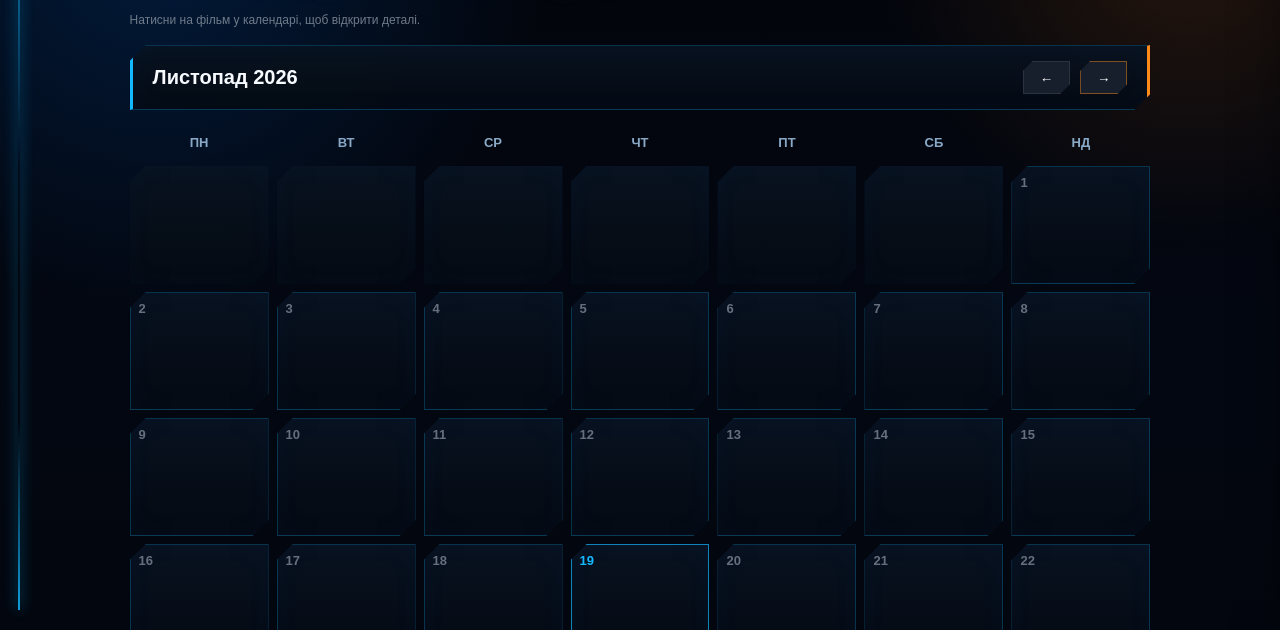
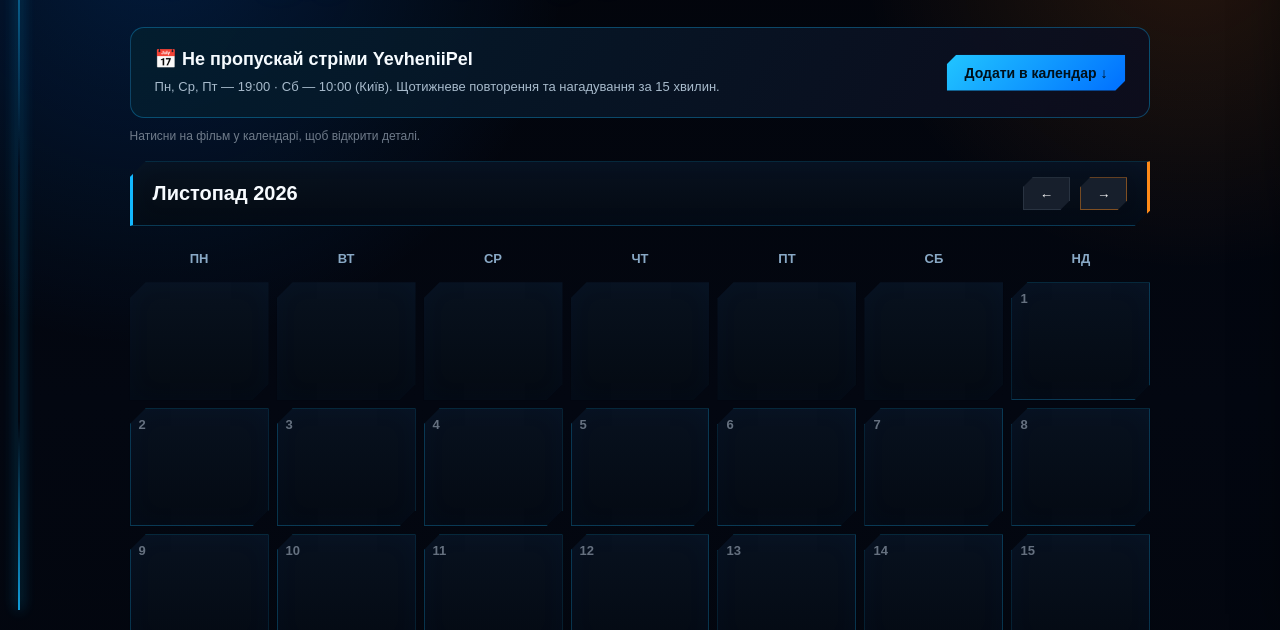
Before and after one commit to YevheniiPel/Twitch, a plain HTML site: page calendar.html in a window 1280 px wide. Shown: the part 170-800 px from the top of the page. Drawn offline with Linux system fonts and the light colour scheme; no server answers.

Commit message:
Add stream calendar download button to movie calendar

```diff
--- a/calendar.html
+++ b/calendar.html
@@ -346,7 +346,12 @@ body.site-menu-open{overflow:hidden}
   filter:brightness(1.18);
 }
 </style>
-</head>
+<style>
+.schedule-calendar-cta{display:flex;align-items:center;justify-content:space-between;gap:20px;padding:20px 24px;margin:0 0 25px;border:1px solid rgba(19,184,255,.32);border-radius:14px;background:linear-gradient(120deg,rgba(3,30,47,.9),rgba(13,13,29,.92))}
+.schedule-calendar-cta strong{display:block;font-size:18px;color:#f6fbff;margin-bottom:7px}.schedule-calendar-cta p{margin:0;font-size:13px;color:#a8bbcc;line-height:1.55}
+.schedule-calendar-cta .stream-calendar-download{flex-shrink:0;white-space:nowrap}
+@media(max-width:680px){.schedule-calendar-cta{flex-direction:column;align-items:stretch;padding:18px}.schedule-calendar-cta .stream-calendar-download{text-align:center}}
+</style></head>
 <body>
 
 <header class="site-nav-v2">
@@ -396,6 +401,10 @@ body.site-menu-open{overflow:hidden}
 
 <main class="container">
 <div class="header-actions"><div><h1 class="section-title">Календар <span>кіновечорів</span></h1></div><div class="header-buttons"><a class="queue-btn" href="queue.html">🎬 Черга фільмів</a><button class="btn blue admin-only" onclick="openAddModal()">+ Додати фільм</button></div></div>
+<div class="schedule-calendar-cta" aria-label="Розклад Twitch-трансляцій">
+  <div><strong>📅 Не пропускай стріми YevheniiPel</strong><p>Пн, Ср, Пт — 19:00 · Сб — 10:00 (Київ). Щотижневе повторення та нагадування за 15 хвилин.</p></div>
+  <a class="btn blue stream-calendar-download" href="stream-schedule.ics" download="YevheniiPel-stream-schedule.ics">Додати в календар ↓</a>
+</div>
 <p class="click-hint">Натисни на фільм у календарі, щоб відкрити деталі.</p>
 <div class="cal-controls"><h2 id="monthYearLabel">—</h2><div class="month-btns"><button class="btn-icon" onclick="changeMonth(-1)">←</button><button class="btn-icon" onclick="changeMonth(1)">→</button></div></div>
 <div class="calendar-grid" id="calendarGrid"><div class="day-name">Пн</div><div class="day-name">Вт</div><div class="day-name">Ср</div><div class="day-name">Чт</div><div class="day-name">Пт</div><div class="day-name">Сб</div><div class="day-name">Нд</div></div>
```
